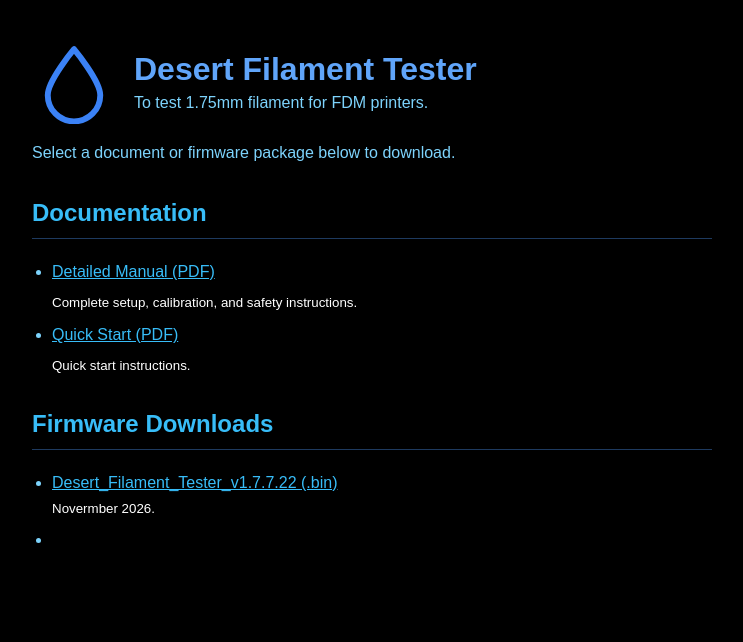
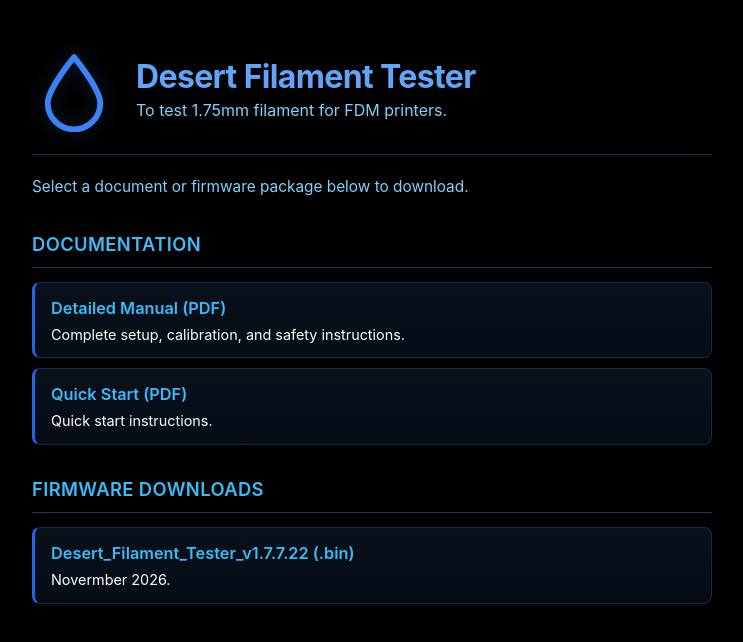
Before and after one commit to mfdesert/desert_filament-tester-help, a plain HTML site: page index.html in a window 1280 px wide. Shown: the whole page, without its empty margins (268-1011 px from the left). Drawn offline with Linux system fonts and the light colour scheme.

Commit message:
Refactor CSS variables and improve styling

```diff
--- a/index.html
+++ b/index.html
@@ -5,27 +5,47 @@
   <meta name="viewport" content="width=device-width, initial-scale=1.0">
   <title>Desert Filament Tester — Downloads</title>
   <style>
+    :root {
+      --bg: #000000;
+      --surface: #070d16;
+      --surface-hover: #0c1726;
+      --border: #172b47;
+      --border-accent: #2563eb;
+      --title: #60a5fa;
+      --link: #38bdf8;
+      --link-hover: #93c5fd;
+      --subtext: #7dd3fc;
+      --desc: #ffffff;
+    }
+
+    * {
+      box-sizing: border-box;
+    }
+
     body {
-      background-color: #000000;
-      color: #38bdf8;
-      font-family: sans-serif;
-      max-width: 680px;
-      margin: 40px auto;
-      padding: 0 20px;
+      background-color: var(--bg);
+      color: var(--link);
+      font-family: -apple-system, BlinkMacSystemFont, "Segoe UI", Roboto, Helvetica, Arial, sans-serif;
+      max-width: 720px;
+      margin: 48px auto;
+      padding: 0 20px 48px;
       line-height: 1.6;
     }
 
     .header-row {
       display: flex;
       align-items: center;
-      gap: 18px;
-      margin-bottom: 12px;
+      gap: 20px;
+      padding-bottom: 22px;
+      border-bottom: 1px solid var(--border);
+      margin-bottom: 20px;
     }
 
     .drop-icon {
       width: 84px;
       height: 84px;
       flex-shrink: 0;
+      filter: drop-shadow(0 0 10px rgba(59, 130, 246, 0.25));
     }
 
     .header-text {
@@ -36,43 +56,101 @@
 
     h1 {
       margin: 0;
-      color: #60a5fa;
+      color: var(--title);
       font-size: 2rem;
-      line-height: 1.2;
+      font-weight: 700;
+      letter-spacing: -0.02em;
+      line-height: 1.15;
     }
 
     .subtitle {
       margin: 0;
-      color: #7dd3fc;
+      color: var(--subtext);
+      font-size: 1rem;
       line-height: 1.35;
     }
 
-    h2 {
-      margin-top: 28px;
-      color: #38bdf8;
-      border-bottom: 1px solid #1e3a5f;
-      padding-bottom: 6px;
+    .intro {
+      margin: 0 0 8px;
+      color: var(--subtext);
+      font-size: 0.96rem;
     }
 
-    p, li {
-      color: #7dd3fc;
+    h2 {
+      margin-top: 30px;
+      margin-bottom: 14px;
+      color: var(--link);
+      font-size: 1.15rem;
+      font-weight: 600;
+      letter-spacing: 0.02em;
+      text-transform: uppercase;
+      border-bottom: 1px solid #1e3a5f;
+      padding-bottom: 8px;
+    }
+
+    ul {
+      list-style: none;
+      padding: 0;
+      margin: 0;
+      display: flex;
+      flex-direction: column;
+      gap: 10px;
+    }
+
+    li {
+      background: linear-gradient(180deg, rgba(12, 23, 38, 0.72) 0%, rgba(7, 13, 22, 0.92) 100%);
+      border: 1px solid var(--border);
+      border-left: 3px solid var(--border-accent);
+      border-radius: 8px;
+      padding: 12px 16px;
+      transition: border-color 0.18s ease, background-color 0.18s ease, transform 0.18s ease;
+    }
+
+    li:hover {
+      border-color: var(--link);
+      border-left-color: var(--link);
+      background: var(--surface-hover);
+      transform: translateY(-1px);
     }
 
     a {
-      color: #38bdf8;
-      text-decoration: underline;
+      color: var(--link);
+      font-weight: 600;
+      font-size: 1.02rem;
+      text-decoration: none;
     }
 
     a:hover {
-      color: #93c5fd;
+      color: var(--link-hover);
+      text-decoration: underline;
+      text-underline-offset: 3px;
     }
 
-    ul {
-      padding-left: 20px;
+    .item-note {
+      display: block;
+      color: var(--desc);
+      font-size: 0.9rem;
+      margin-top: 3px;
+      line-height: 1.45;
     }
 
-    li {
-      margin: 8px 0;
+    @media (max-width: 520px) {
+      body {
+        margin: 28px auto;
+      }
+
+      .header-row {
+        gap: 14px;
+      }
+
+      .drop-icon {
+        width: 84px;
+        height: 84px;
+      }
+
+      h1 {
+        font-size: 1.65rem;
+      }
     }
   </style>
 </head>
@@ -93,21 +171,26 @@
     </div>
   </div>
 
-  <p>Select a document or firmware package below to download.</p>
+  <p class="intro">Select a document or firmware package below to download.</p>
 
   <h2>Documentation</h2>
   <ul>
-    <li><a href="Desert_Filament_Tester_Manual.pdf">Detailed Manual (PDF)</a></li>
-    <small style="display: block; color: #ffffff; margin-top: 2px;">Complete setup, calibration, and safety instructions.</small>
-    <li><a href="Desert_Filament_Tester_Quick_Start.pdf">Quick Start (PDF)</a></li>
-    <small style="display: block; color: #ffffff; margin-top: 2px;">Quick start instructions.</small>
+    <li>
+      <a href="Desert_Filament_Tester_Manual.pdf">Detailed Manual (PDF)</a>
+      <small class="item-note">Complete setup, calibration, and safety instructions.</small>
+    </li>
+    <li>
+      <a href="Desert_Filament_Tester_Quick_Start.pdf">Quick Start (PDF)</a>
+      <small class="item-note">Quick start instructions.</small>
+    </li>
   </ul>
 
   <h2>Firmware Downloads</h2>
   <ul>
-    <li><a href="https://github.com/mfdesert/desert_filament-tester-help/releases/latest">Desert_Filament_Tester_v1.7.7.22 (.bin)</a>
-     <small style="display: block; color: #ffffff; margin-top: 2px;">Novermber 2026.</small>
-      <li>
+    <li>
+      <a href="https://github.com/mfdesert/desert_filament-tester-help/releases/latest">Desert_Filament_Tester_v1.7.7.22 (.bin)</a>
+      <small class="item-note">Novermber 2026.</small>
+    </li>
   </ul>
 </body>
 </html>
```
